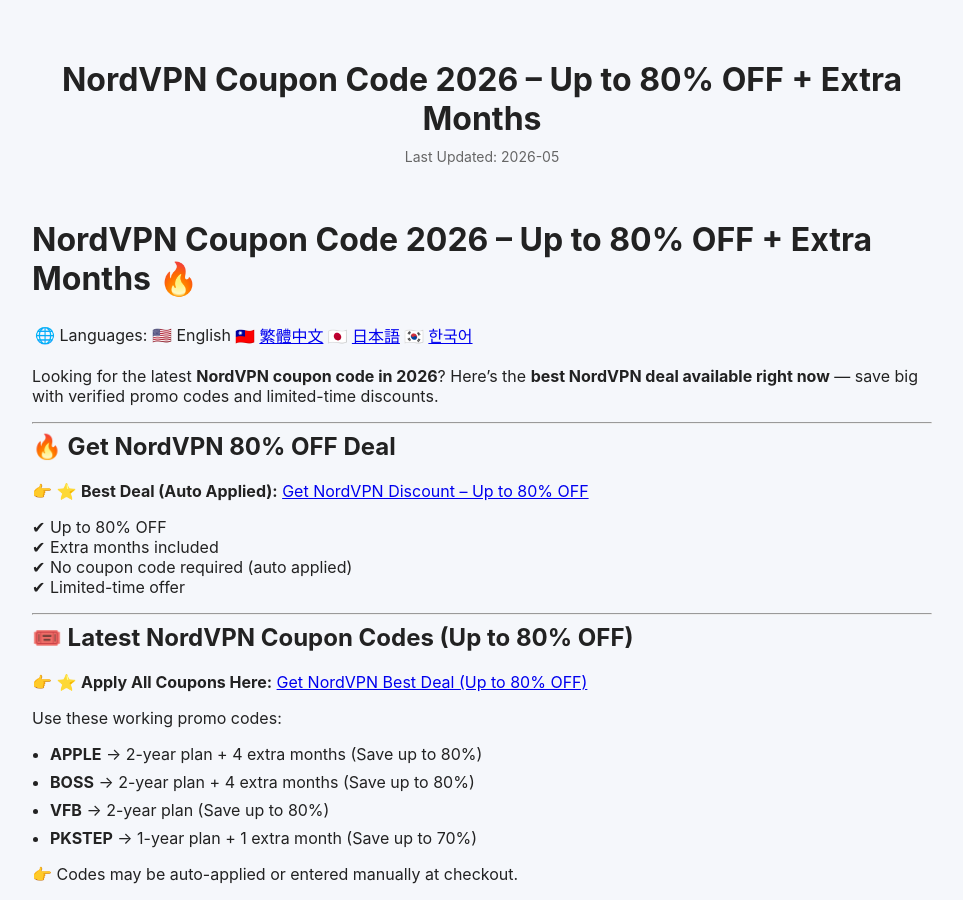
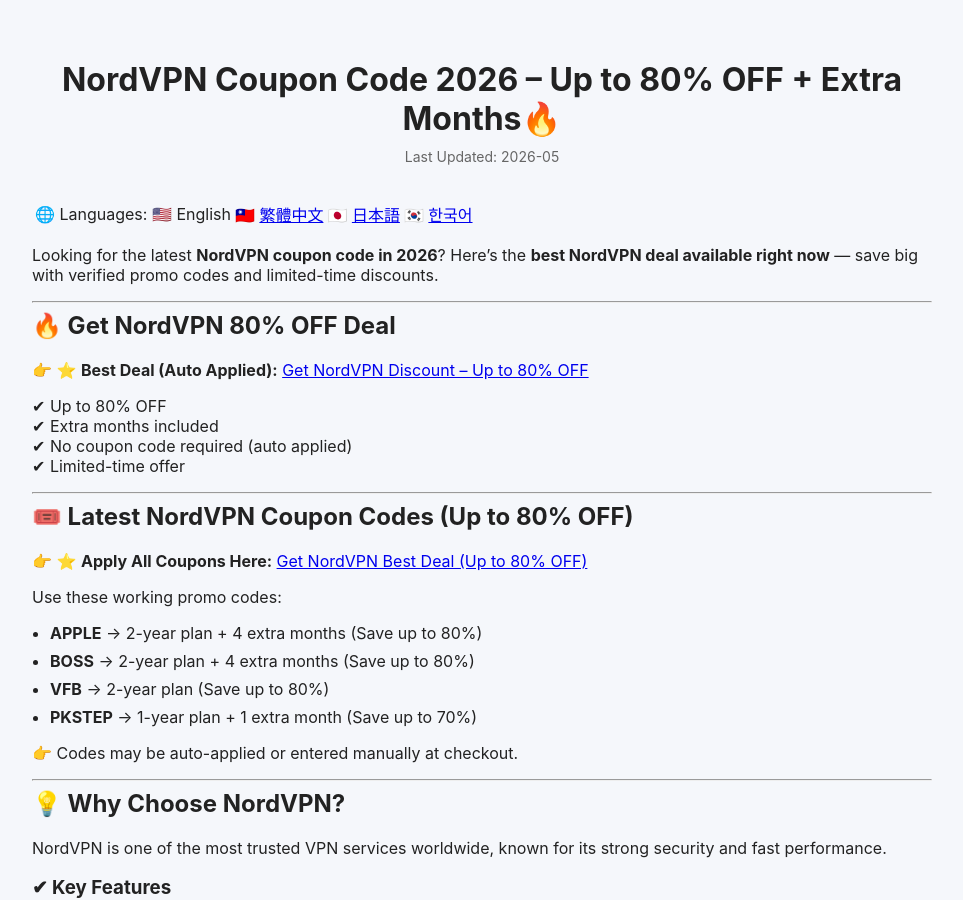
Before and after one commit to BestCouponCodes/best-coupon-codes, a Jekyll site: the page built from nordvpn-coupon-code.md, in a window 1280 px wide and 900 px high. Shown: the whole window, without its empty margins (158-1121 px from the left). Built offline with Jekyll 4.4.1, drawn with Linux system fonts in a browser that asks for light colours.

Commit message:
fix: remove duplicate H1 title from markdown

```diff
--- a/nordvpn-coupon-code.md
+++ b/nordvpn-coupon-code.md
@@ -1,12 +1,11 @@
 ---
 layout: default
-title: NordVPN Coupon Code 2026 – Up to 80% OFF + Extra Months
+title: NordVPN Coupon Code 2026 – Up to 80% OFF + Extra Months🔥
 description: "Get the latest NordVPN coupon code for 2026. Save up to 80% with extra months included. Verified and updated deals."
 lang: en
 last_modified_at: 2026-05-04
 ---
 
-# NordVPN Coupon Code 2026 – Up to 80% OFF + Extra Months 🔥
 
 🌐 Languages: 🇺🇸 English | 🇹🇼 [繁體中文]({{ site.baseurl }}/nordvpn-coupon-code-zh/) | 🇯🇵 [日本語]({{ site.baseurl }}/nordvpn-coupon-code-ja/) | 🇰🇷 [한국어]({{ site.baseurl }}/nordvpn-coupon-code-ko/)
 
```
